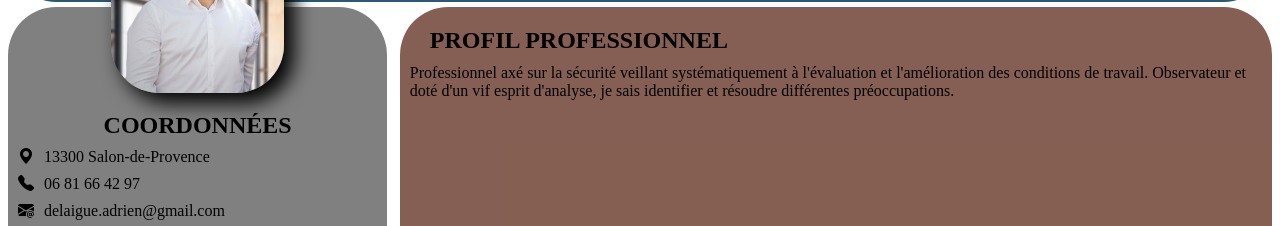
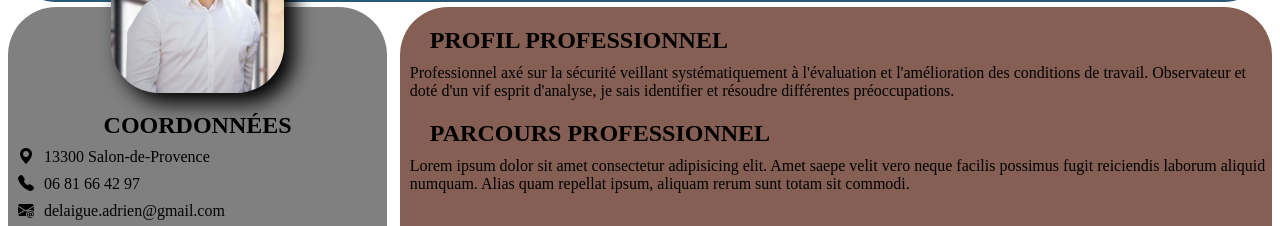
Before and after one commit to Th3-Stick/Th3-Stick.github.io, a plain HTML site: page index.html in a window 1280 px wide. Shown: the part 113-339 px from the top of the page. Drawn offline with nearby package versions, Linux system fonts and the light colour scheme.

Commit message:
corrections erreurs push

```diff
--- a/index.html
+++ b/index.html
@@ -73,8 +73,17 @@
             <h2>PROFIL PROFESSIONNEL</h2>
                 <div class="profil">
                     <p>Professionnel axé sur la sécurité veillant systématiquement à l'évaluation et l'amélioration des conditions de travail. Observateur et doté d'un vif esprit d'analyse, je sais identifier et résoudre différentes préoccupations.</p>
-                    </div>
+                </div>
+
+            <div class="profil">
+                <h2>PARCOURS PROFESSIONNEL</h2>
+                <p>Lorem ipsum dolor sit amet consectetur adipisicing elit. Amet saepe velit vero neque facilis possimus fugit reiciendis laborum aliquid numquam. Alias quam repellat ipsum, aliquam rerum sunt totam sit commodi.</p>
             </div>
+
+
+
+
+        </div>
 
         </div>
     </main>
```
